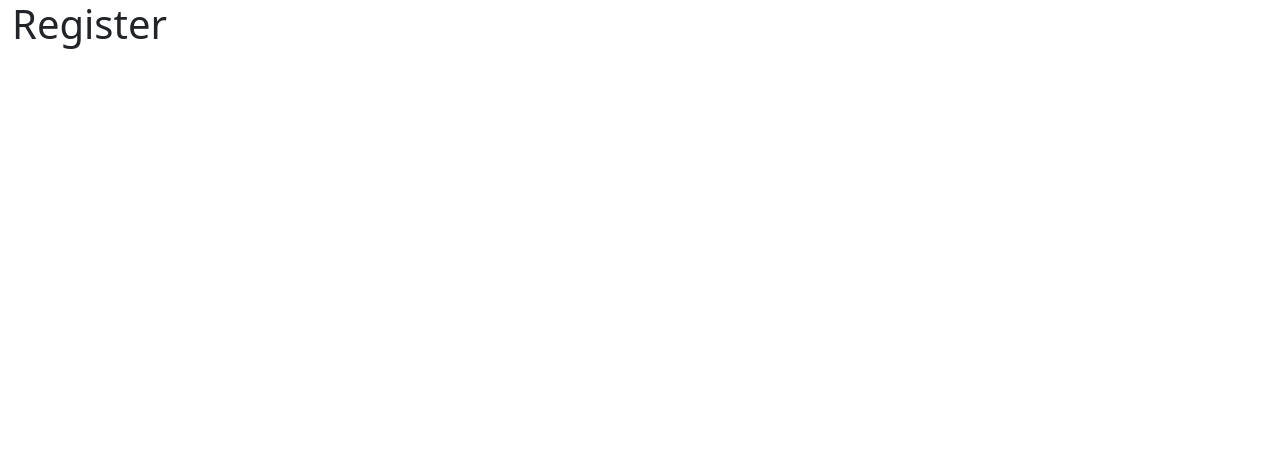
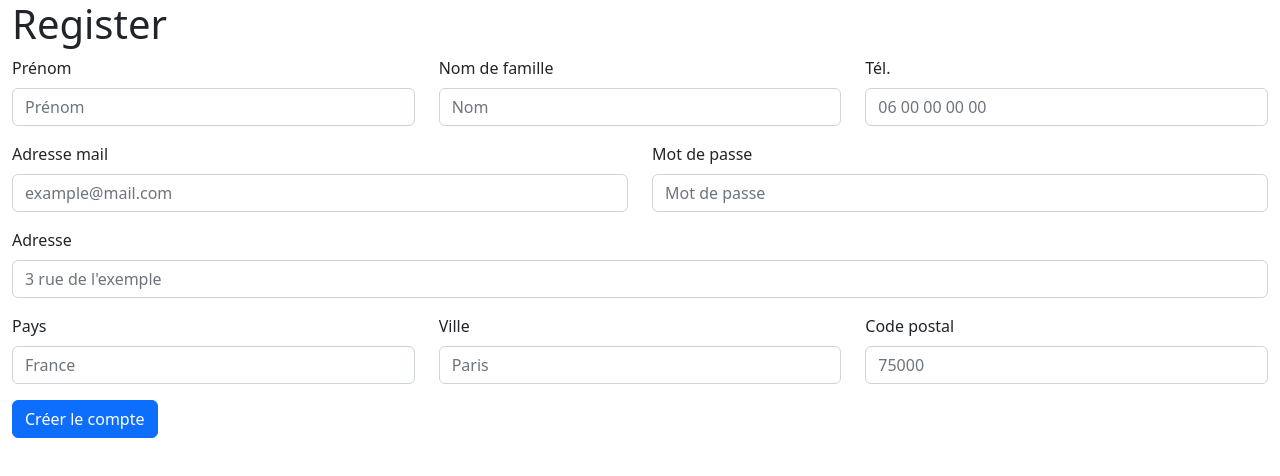
Before and after one commit to Axel-cmd/Mon-Annonce, a React (Create React App) app: page /register in a window 1280 px wide. Shown: the top 476 px of the page. Built offline with nearby package versions, Linux system fonts and the light colour scheme.

Commit message:
Formulaire de l'utilisateur (création / update ) + ajout données dans le composant input

```diff
--- a/src/components/FormInput.jsx
+++ b/src/components/FormInput.jsx
@@ -1,14 +1,14 @@
 import React from "react";
 import { Form } from 'react-bootstrap';
 
-const FormInput = ({ label, type, value, onChange, error, placeholder }) => {
+const FormInput = ({ label, type, value, onChange, error, placeholder, as, md }) => {
 
     const handleOnChange = (e) => {
         onChange(e.target.value);
     }
 
     return (
-        <Form.Group hasValidation>
+        <Form.Group hasValidation {...as ? as={as} : null} {...md ? md={md} : null} >
             <Form.Label>{label}</Form.Label>
             <Form.Control
                 required
--- /dev/null
+++ b/src/form/UserForm.jsx
@@ -0,0 +1,75 @@
+import React from "react";
+import { useState } from "react";
+import { Form, Row, Col, Button } from "react-bootstrap";
+import FormInput from "../components/FormInput";
+
+
+const UserForm = ({ action, onSubmit }) => {
+
+    const [validated, setValidated] = useState(false);
+
+
+    const [firstName, setFirstName] = useState('');
+    const [lastName, setLastName] = useState('');
+    const [phone, setPhone] = useState('');
+    const [email, setEmail] = useState('');
+    const [password, setPassword] = useState('');
+    const [address, setAddress] = useState('');
+    const [country, setCountry] = useState('');
+    const [city, setCity] = useState('');
+    const [zipCode, setZipCode] = useState('');
+
+
+    const handleOnSubmit = (event) => {
+        event.preventDefault();
+
+        const form = event.currentTarget;
+
+        if(form.checkValidity() == false){
+            event.stopPropagation();
+        }else {
+            // envoyer les données du formulaire dans la callback passé en props
+            onSubmit({
+                firstName,
+                lastName,
+                phone,
+                email,
+                password,
+                address,
+                country,
+                city,
+                zipCode
+            })
+        }
+
+
+        setValidated(true)
+    }
+
+    return (
+        <Form noValidate validated={validated} onSubmit={handleOnSubmit}>
+            <Row className="mb-3">
+                <FormInput as={Col} md="4" label="Prénom" value={firstName} onChange={setFirstName} error="Entrez votre prénom" type="text" placeholder="Prénom" />
+                <FormInput as={Col} md="4" label="Nom de famille" type="text" placeholder="Nom" value={lastName} onChange={setLastName} error="Veuillez entrer votre nom" />
+                <FormInput as={Col} md="4" label="Tél." type="text" placeholder="06 00 00 00 00" value={phone} onChange={setPhone} error="Veuillez entrer votre numéro de téléphone" />
+            </Row>
+            <Row className="mb-3">
+                <FormInput as={Col} md="6" label="Adresse mail" type="email" placeholder="example@mail.com" value={email} onChange={setEmail} error="Veuillez entrer une adresse email valide" />
+                <FormInput as={Col} md="6" label="Mot de passe" type="password" placeholder="Mot de passe" value={password} onChange={setPassword} error="Veuillez entrer un mot de passe" />
+            </Row>
+
+            <Row className="mb-3">
+                <FormInput as={Col} md="12" label="Adresse" type="text" placeholder="3 rue de l'exemple" value={address} onChange={setAddress} error="Veuillez entrer votre adresse" />
+            </Row>
+
+            <Row className="mb-3">
+                <FormInput as={Col} md="4" label="Pays" type="text" placeholder="France" value={country} onChange={setCountry} error="Veuillez entrer votre pays" />
+                <FormInput as={Col} md="4" label="Ville" type="text" placeholder="Paris" value={city} onChange={setCity} error="Veuillez entrer votre ville" />
+                <FormInput as={Col} md="4" label="Code postal" type="text" placeholder="75000" value={zipCode} onChange={setZipCode} error="Veuillez entrer votre code postal" />
+            </Row>
+            <Button type="submit">{action}</Button>
+        </Form>
+    )
+}
+
+export default UserForm;
--- a/src/pages/Login.jsx
+++ b/src/pages/Login.jsx
@@ -20,10 +20,11 @@ const Login = () => {
 
         if(form.checkValidity() == false){
             event.stopPropagation();
+        }else {
+            login({email, password})
+                .then(result => navigate('/myProfil') )
         }
 
-        login({email, password})
-            .then(result => navigate('/myProfil') )
 
         setValidated(true)
     }
--- a/src/pages/Register.jsx
+++ b/src/pages/Register.jsx
@@ -1,8 +1,17 @@
-
+import UserForm from "../form/UserForm";
 
 const Register = () => {
 
-    return <h1>Register</h1>
+    const handleOnSubmit = (data) => {
+        console.log(data)
+    }
+
+    return (
+        <>
+            <h1>Register</h1>
+            <UserForm onSubmit={handleOnSubmit} action='Créer le compte'/>
+        </>
+    )
 }
 
 export default Register;
```
